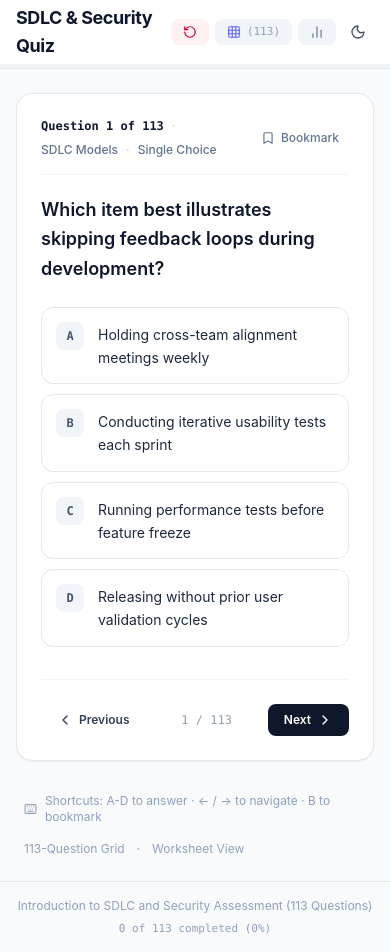
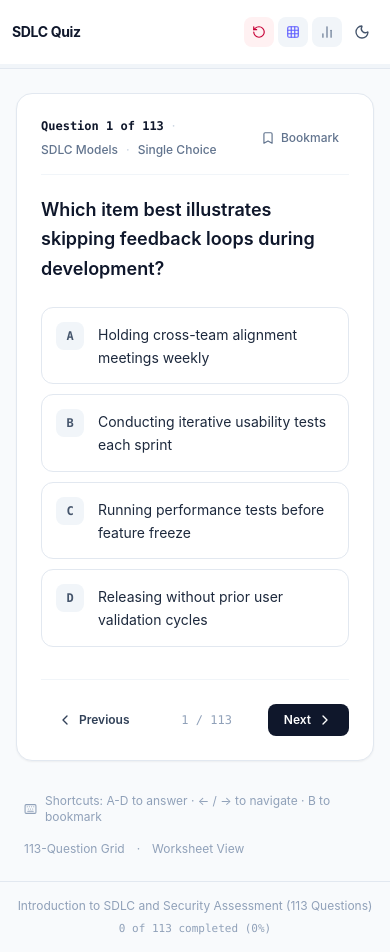
Before and after one commit to BryanFLoreSs/Quiz-for-appdev, a React (Vite) app: page / in a window 390 px wide. Built offline with nearby package versions, Linux system fonts and the light colour scheme.

Commit message:
Fixed topbar

```diff
--- a/src/components/TopBar.tsx
+++ b/src/components/TopBar.tsx
@@ -30,14 +30,15 @@ export const TopBar: React.FC<TopBarProps> = ({
 }) => {
   return (
     <header className="sticky top-0 z-30 w-full border-b border-slate-200 dark:border-slate-800 bg-white/90 dark:bg-slate-900/90 backdrop-blur-md transition-colors">
-      <div className="max-w-6xl mx-auto px-4 sm:px-6 h-16 flex items-center justify-between gap-4">
+      <div className="max-w-6xl mx-auto px-3 sm:px-6 h-16 flex items-center justify-between gap-2 sm:gap-4">
         {/* Zone 1: Single text element wordmark */}
         <div className="flex items-center gap-3">
           <a
             href="/"
-            className="text-lg font-bold tracking-tight text-slate-900 dark:text-slate-100 hover:text-indigo-600 dark:hover:text-indigo-400 transition-colors"
+            className="text-sm sm:text-lg font-bold tracking-tight whitespace-nowrap text-slate-900 dark:text-slate-100 hover:text-indigo-600 dark:hover:text-indigo-400 transition-colors"
           >
-            SDLC & Security Quiz
+            <span className="sm:hidden">SDLC Quiz</span>
+            <span className="hidden sm:inline">SDLC &amp; Security Quiz</span>
           </a>
         </div>
 
@@ -53,7 +54,7 @@ export const TopBar: React.FC<TopBarProps> = ({
         </div>
 
         {/* Zone 3: Primary interactive controls */}
-        <div className="flex items-center gap-1.5 sm:gap-2">
+        <div className="flex shrink-0 items-center gap-1 sm:gap-2">
           {/* Reset quiz progress */}
           <button
             onClick={() => {
@@ -61,7 +62,7 @@ export const TopBar: React.FC<TopBarProps> = ({
                 onReset();
               }
             }}
-            className="flex items-center gap-1.5 px-3 py-1.5 text-xs font-medium rounded-lg text-rose-700 dark:text-rose-300 bg-rose-50 hover:bg-rose-100 dark:bg-rose-950/40 dark:hover:bg-rose-950/70 transition-colors cursor-pointer"
+            className="flex items-center gap-1.5 px-2 sm:px-3 py-2 sm:py-1.5 text-xs font-medium rounded-lg text-rose-700 dark:text-rose-300 bg-rose-50 hover:bg-rose-100 dark:bg-rose-950/40 dark:hover:bg-rose-950/70 transition-colors cursor-pointer"
             title="Reset quiz progress"
             aria-label="Reset quiz progress"
           >
@@ -72,13 +73,13 @@ export const TopBar: React.FC<TopBarProps> = ({
           {/* 113 Grid Jump matrix button */}
           <button
             onClick={onOpenGrid}
-            className="flex items-center gap-1.5 px-3 py-1.5 text-xs font-medium rounded-lg text-slate-700 dark:text-slate-200 bg-slate-100 hover:bg-slate-200 dark:bg-slate-800 dark:hover:bg-slate-700 transition-colors cursor-pointer"
+            className="flex items-center gap-1.5 px-2 sm:px-3 py-2 sm:py-1.5 text-xs font-medium rounded-lg text-slate-700 dark:text-slate-200 bg-slate-100 hover:bg-slate-200 dark:bg-slate-800 dark:hover:bg-slate-700 transition-colors cursor-pointer"
             title="Open 113-Question Navigation Matrix"
             aria-label="Open 113-Question Navigation Matrix"
           >
             <Grid3X3 className="w-3.5 h-3.5 text-indigo-500" />
             <span className="hidden sm:inline">Questions</span>
-            <span className="text-slate-400 font-mono text-[11px] tabular-nums">({totalQuestions})</span>
+            <span className="hidden sm:inline text-slate-400 font-mono text-[11px] tabular-nums">({totalQuestions})</span>
           </button>
 
           {/* Worksheet full view */}
@@ -95,7 +96,7 @@ export const TopBar: React.FC<TopBarProps> = ({
           {/* Stats Dialog Trigger */}
           <button
             onClick={onOpenStats}
-            className="flex items-center gap-1.5 px-3 py-1.5 text-xs font-medium rounded-lg text-slate-700 dark:text-slate-200 bg-slate-100 hover:bg-slate-200 dark:bg-slate-800 dark:hover:bg-slate-700 transition-colors cursor-pointer"
+            className="flex items-center gap-1.5 px-2 sm:px-3 py-2 sm:py-1.5 text-xs font-medium rounded-lg text-slate-700 dark:text-slate-200 bg-slate-100 hover:bg-slate-200 dark:bg-slate-800 dark:hover:bg-slate-700 transition-colors cursor-pointer"
             title="Review Score & Accuracy"
             aria-label="Review Score & Accuracy"
           >
```
